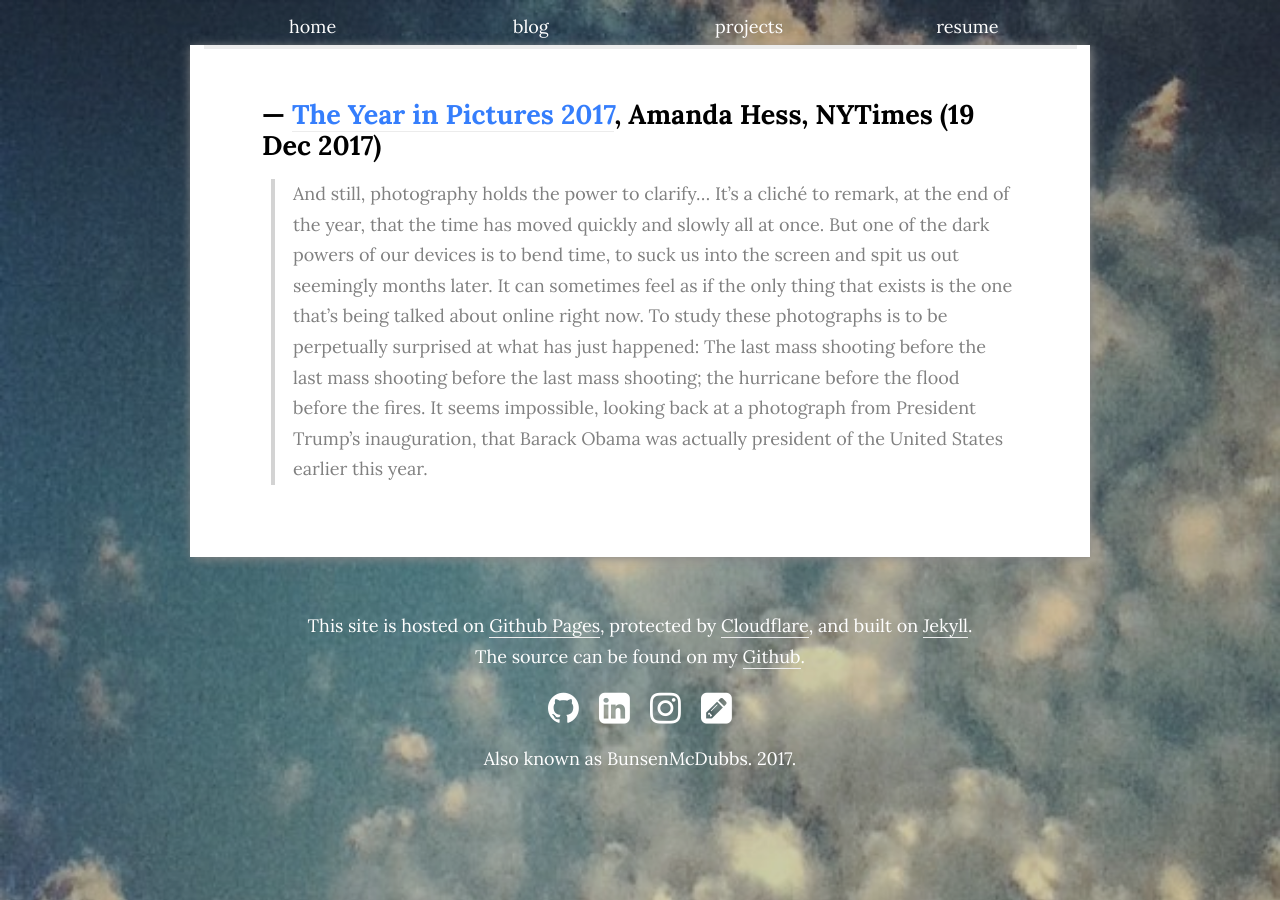
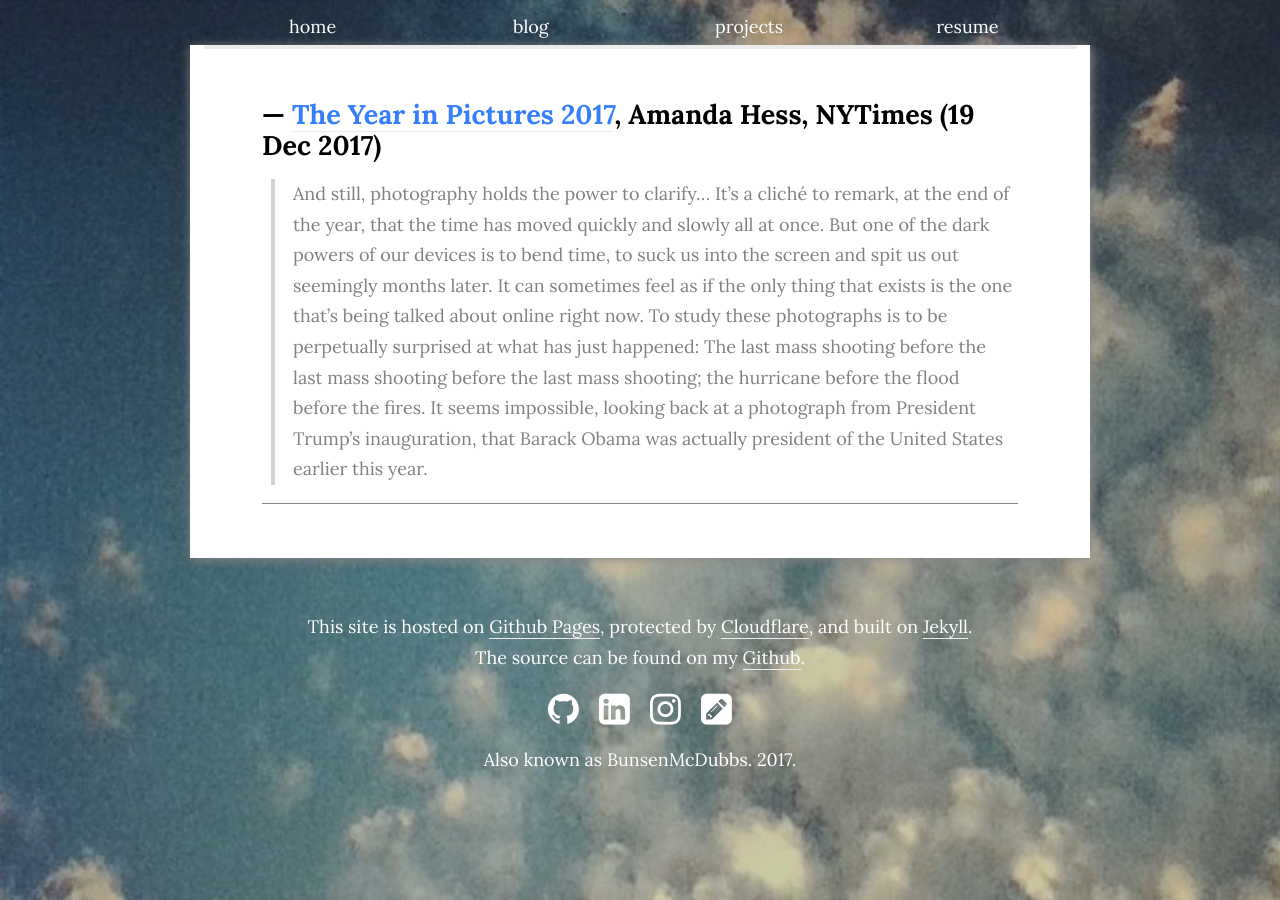
Before and after one commit to bunsenmcdubbs/bunsenmcdubbs.github.io, a Jekyll site: the page built from _posts/2017-12-28-nytimes-year-in-pictures.md, in a window 1280 px wide. Built offline with Jekyll 4.4.1, drawn with Linux system fonts in a browser that asks for light colours; nearby versions of some CDN libraries.

Commit message:
add border to separate quotes and my blog post below

```diff
--- a/_layouts/quote.html
+++ b/_layouts/quote.html
@@ -20,6 +20,8 @@ custom_css: "/css/quote.css"
   </blockquote>
 {% endif %}
 
-{{ content }}
+<section class="post">
+  {{ content }}
+</section>
 
 </article></main>
--- a/css/quote.css
+++ b/css/quote.css
@@ -6,3 +6,7 @@
 a blockquote.quote:hover {
   border-left-color: #357efc;
 }
+
+section.post {
+  border-top: 1px solid #888;
+}
```
